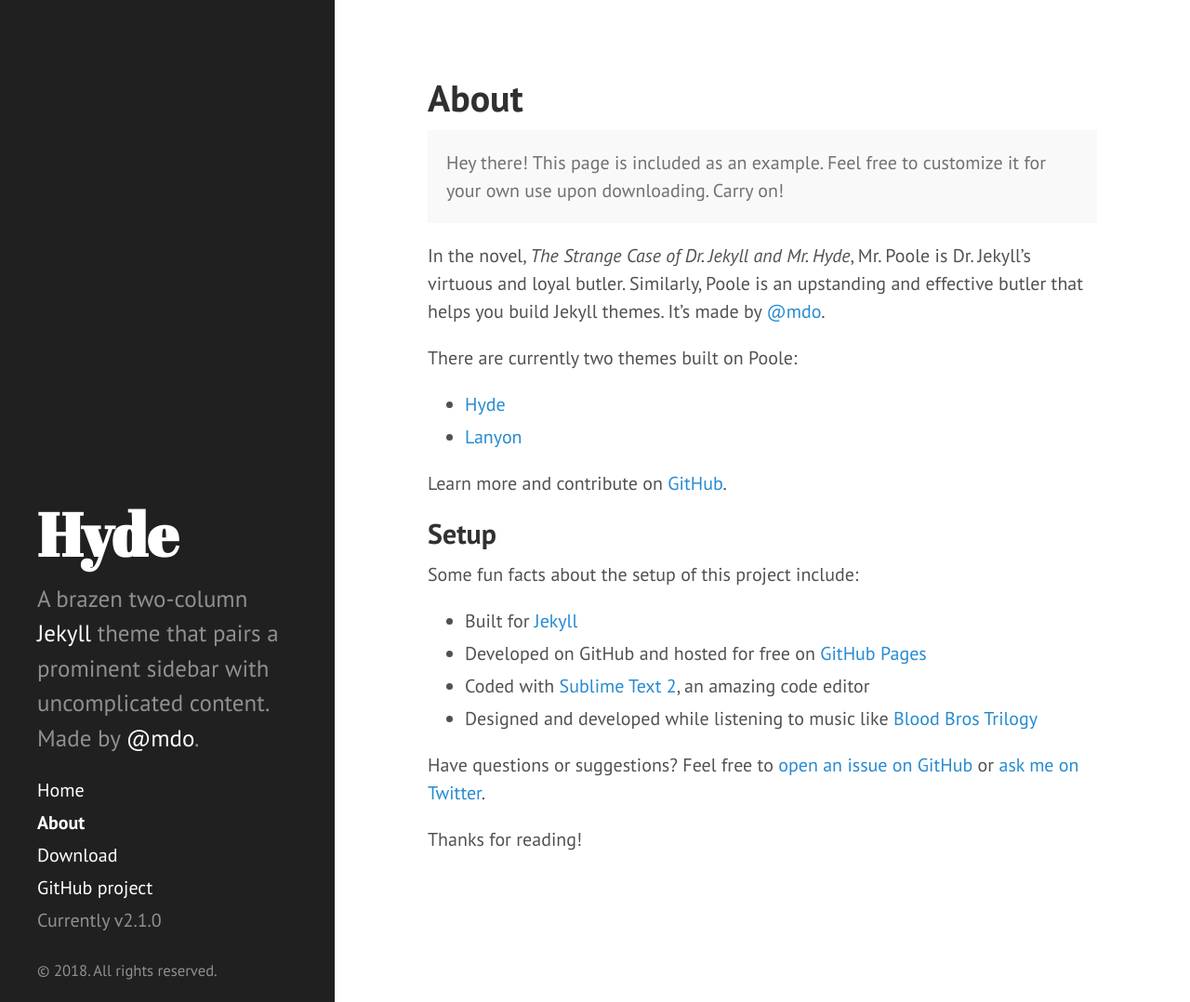
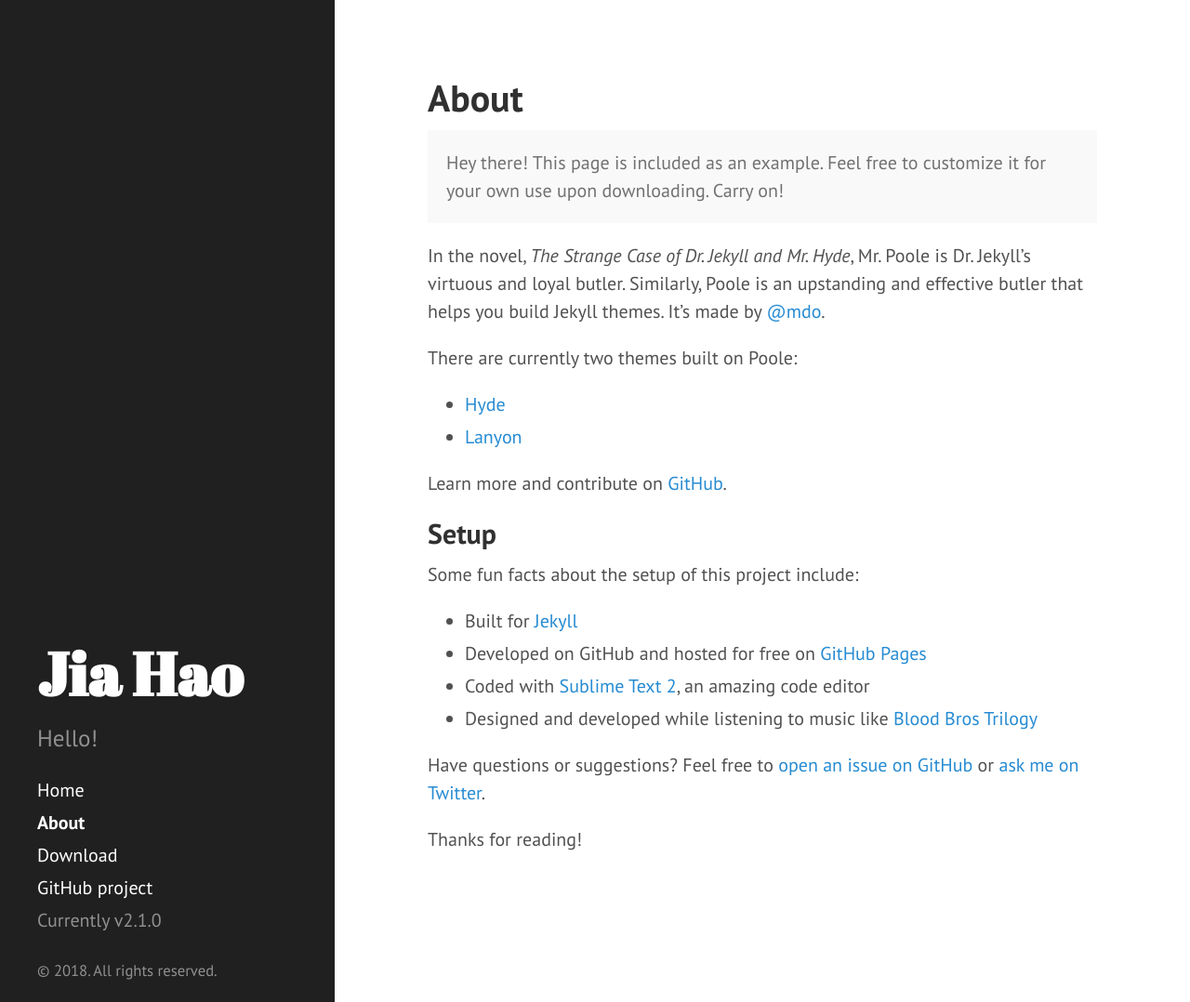
Before and after one commit to jiahaog/jiahao.codes, a Jekyll site: the page built from about.md, in a window 1280 px wide and 1078 px high. Shown: the whole window at 93% size. Built offline with Jekyll 4.4.1, drawn with Linux system fonts in a browser that asks for light colours.

Commit message:
Basic name customization and add first post

```diff
--- a/_config.yml
+++ b/_config.yml
@@ -1,31 +1,28 @@
 # Permalinks
-permalink:           pretty
+permalink: pretty
 
 # Setup
-title:               Hyde
-tagline:             A Jekyll theme
-description:         >
-  A brazen two-column <a href="http://jekyllrb.com" target="_blank">Jekyll</a>
-  theme that pairs a prominent sidebar with uncomplicated content.
-  Made by <a href="https://twitter.com/mdo" target="_blank">@mdo</a>.
-url:                 http://hyde.getpoole.com
+title: Jia Hao
+tagline: My Blog
+description:         Hello!
+url:                 http://jiahaog.com
 paginate:            5
 baseurl:             ""
 
 # Assets
 sass:
-  style:            :compressed
+  style: :compressed
 
 # About/contact
 author:
-  name:              Mark Otto
-  url:               https://twitter.com/mdo
-  email:             markdotto@gmail.com
+  name: Jia Hao Goh
+  url: https://twitter.com/jiahaog
+  email:
 
 # Custom vars
-version:             2.1.0
+version: 2.1.0
 github:
-  repo:              https://github.com/poole/hyde
+  repo: https://github.com/jiahaog/jiahaog.github.io
 
 # Gems
 gems:
```
Also changed, not shown: _posts/2012-02-06-whats-jekyll.md (deleted, +0 -12 lines), _posts/2012-02-07-example-content.md (deleted, +0 -138 lines), _posts/2013-12-28-introducing-hyde.md (deleted, +0 -37 lines), _posts/2018-01-22-introduction.md (added, +6 -0 lines), LICENSE.md, README.md.
